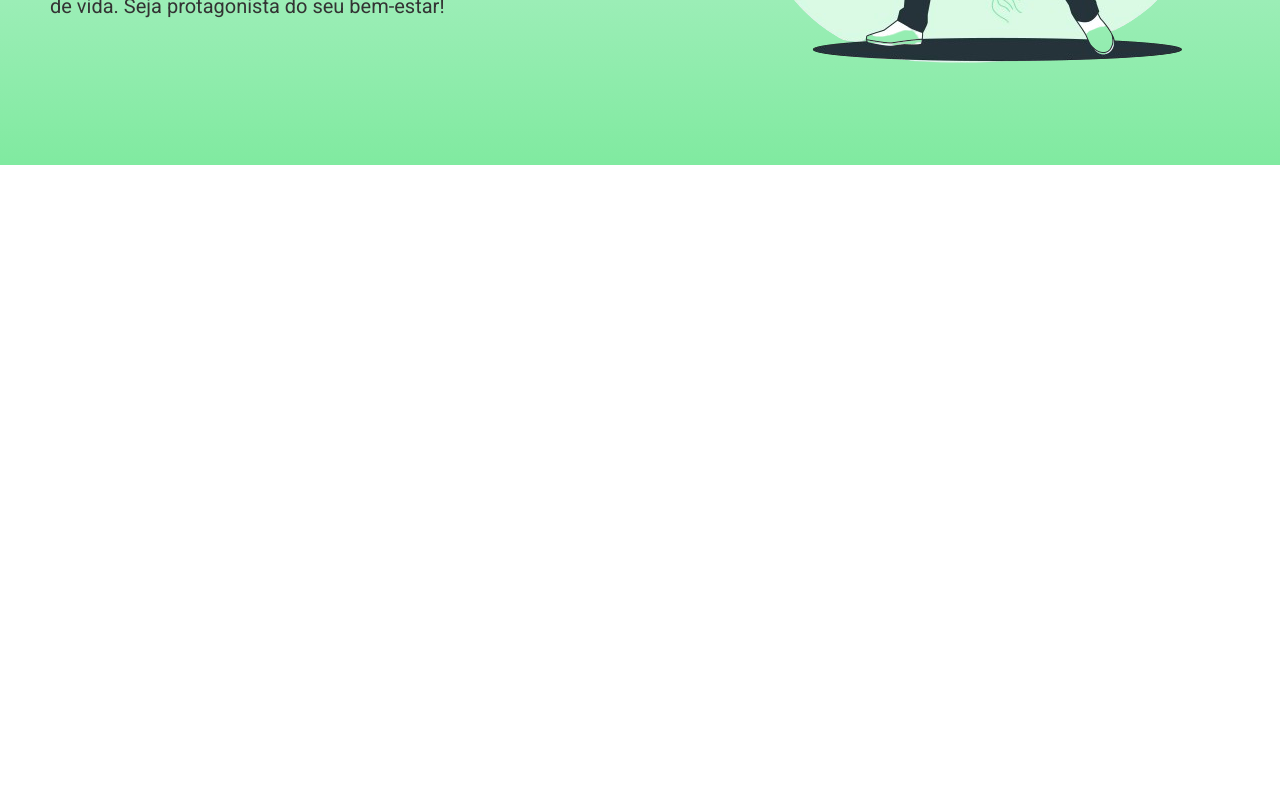
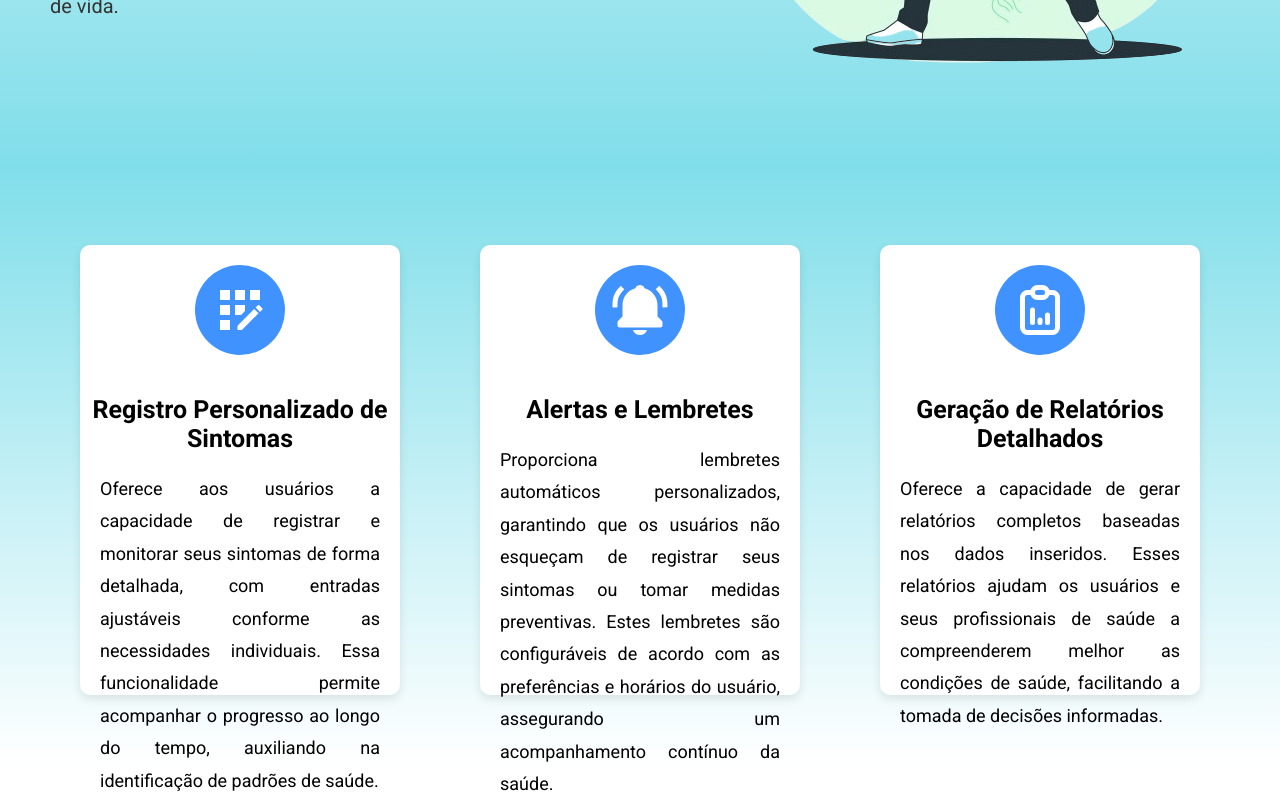
Before and after one commit to V1ct0rSb/SaudeFacil, a React (Vite) app: page / in a window 1280 px wide. Shown: the part 1315-2115 px from the top of the page. Before the commit the page ends 1480 px from the top, so only its background shows below. Built offline with nearby package versions, Linux system fonts and the light colour scheme.

Commit message:
Adicionando section de carscteristicas

```diff
--- a/src/pages/Home/Home.jsx
+++ b/src/pages/Home/Home.jsx
@@ -1,6 +1,10 @@
 import bannerVideo from "../../assets/banner.mp4"
 import attractImg from "../../assets/img01.png"
 import styles from "./Home.module.css"
+
+import { BiSolidBellRing } from "react-icons/bi"
+import { MdAppRegistration } from "react-icons/md"
+import { TbReportAnalytics } from "react-icons/tb"
 
 export default function Home() {
   return (
@@ -31,7 +35,6 @@ export default function Home() {
             Monitore, compreenda e gerencie seus sintomas de forma prática e
             eficiente. Tenha mais autonomia e confiança na sua jornada de saúde,
             tomando decisões informadas e vivendo com mais qualidade de vida.
-            Seja protagonista do seu bem-estar!
           </p>
         </div>
 
@@ -39,6 +42,61 @@ export default function Home() {
           <img src={attractImg} alt="Homem se defendendo de bacterias" />
         </div>
       </section>
+
+      <section className={styles.sectionCharacterContainer}>
+        {/* box01 */}
+        <div className={styles.chareacterBox}>
+          <div className={styles.iconBox}>
+            <MdAppRegistration />
+          </div>
+
+          <div className={styles.textBox}>
+            <h1>Registro Personalizado de Sintomas</h1>
+            <p>
+              Oferece aos usuários a capacidade de registrar e monitorar seus
+              sintomas de forma detalhada, com entradas ajustáveis conforme as
+              necessidades individuais. Essa funcionalidade permite acompanhar o
+              progresso ao longo do tempo, auxiliando na identificação de
+              padrões de saúde.
+            </p>
+          </div>
+        </div>
+
+        {/* box02 */}
+        <div className={styles.chareacterBox}>
+          <div className={styles.iconBox}>
+            <BiSolidBellRing />
+          </div>
+
+          <div className={styles.textBox}>
+            <h1>Alertas e Lembretes</h1>
+            <p>
+              Proporciona lembretes automáticos personalizados, garantindo que
+              os usuários não esqueçam de registrar seus sintomas ou tomar
+              medidas preventivas. Estes lembretes são configuráveis de acordo
+              com as preferências e horários do usuário, assegurando um
+              acompanhamento contínuo da saúde.
+            </p>
+          </div>
+        </div>
+
+        {/* box03 */}
+        <div className={styles.chareacterBox}>
+          <div className={styles.iconBox}>
+            <TbReportAnalytics />
+          </div>
+
+          <div className={styles.textBox}>
+            <h1>Geração de Relatórios Detalhados</h1>
+            <p>
+              Oferece a capacidade de gerar relatórios completos baseadas nos
+              dados inseridos. Esses relatórios ajudam os usuários e seus
+              profissionais de saúde a compreenderem melhor as condições de
+              saúde, facilitando a tomada de decisões informadas.
+            </p>
+          </div>
+        </div>
+      </section>
     </main>
   )
 }
--- a/src/pages/Home/Home.module.css
+++ b/src/pages/Home/Home.module.css
@@ -91,7 +91,7 @@
   flex-direction: row;
   padding: 80px 20px;
   justify-content: space-around;
-  background: linear-gradient(to bottom, #eef9fa, #80eaa0);
+  background: linear-gradient(to bottom, #eef9fa, #80deea);
 }
 
 /* Container do texto e Imgaem -> Pai */
@@ -164,3 +164,56 @@
     margin-top: 15px;
   }
 }
+
+/* section03 */
+.sectionCharacterContainer {
+  display: flex;
+  flex-direction: row;
+  justify-content: center;
+  gap: 80px;
+  padding: 80px;
+  background: linear-gradient(to bottom, #80deea, #ffffff);
+  height: 600px;
+}
+
+.chareacterBox {
+  display: flex;
+  align-items: center;
+  flex-direction: column;
+  background-color: #ffffff;
+  box-shadow: 0px 4px 10px rgba(0, 0, 0, 0.1);
+  border-radius: 10px;
+  transition: transform 0.3s, box-shadow 0.3s;
+  height: 450px;
+  width: 500px;
+}
+.chareacterBox:hover {
+  transform: translateY(-5px);
+  box-shadow: 0px 8px 20px rgba(0, 0, 0, 0.15);
+}
+
+.iconBox {
+  background-color: #3f92ff;
+  border-radius: 50%;
+  padding: 15px;
+  margin-top: 20px;
+  color: #ffffff;
+  font-size: 60px;
+  display: flex;
+  justify-content: center;
+  align-items: center;
+}
+
+.textBox h1 {
+  padding-top: 40px;
+  padding-bottom: 20px;
+  font-size: 25px;
+  text-align: center;
+}
+
+.textBox p {
+  font-size: 18px;
+  line-height: 1.8;
+  text-align: justify;
+  padding: 0 20px;
+}
```
